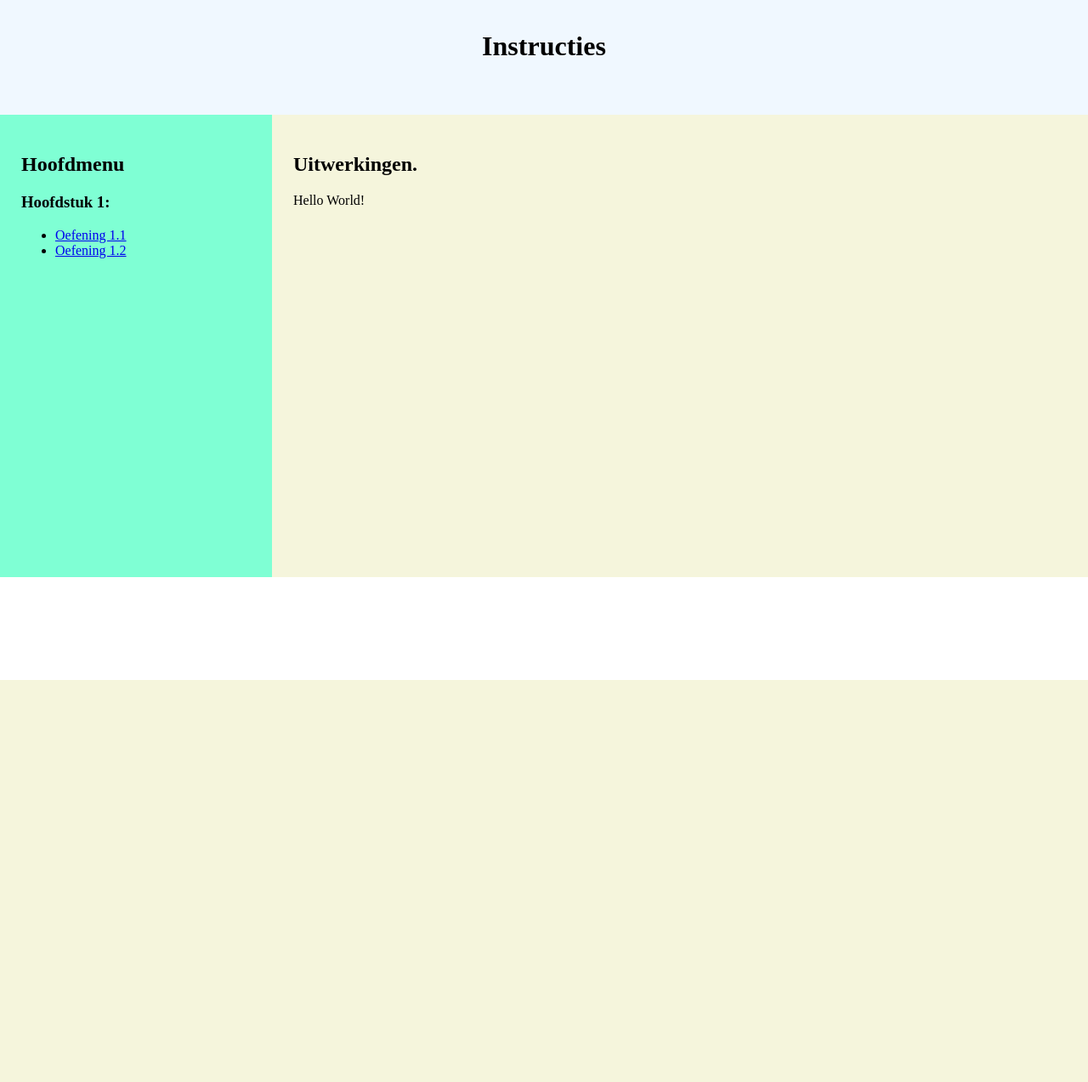
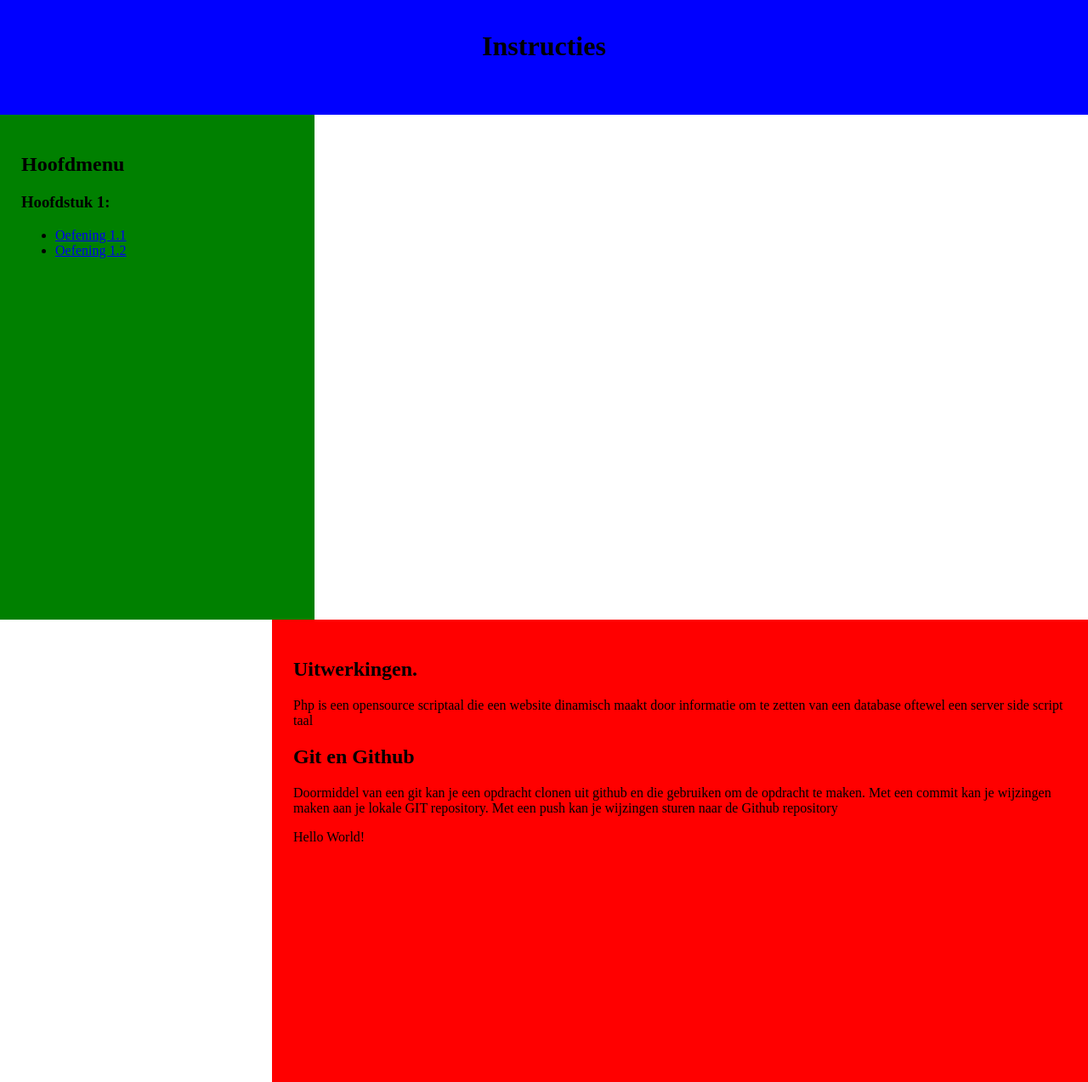
Before and after one commit to Sidvaneijndhoven/Projecten, a PHP site: page /Template/template.php in a window 1280 px wide. Shown: the whole page at 85% size. Before the commit the page ends 800 px from the top, so only its background shows below. Run offline with PHP 8.4, Linux system fonts and the light colour scheme.

Commit message:
T3_REA_Oefening_2_1”

```diff
--- a/Realiseren/Thema3/Template/styles/style.css
+++ b/Realiseren/Thema3/Template/styles/style.css
@@ -9,7 +9,7 @@ body {
 
 header
 {
-	background-color: aliceblue;
+	background-color: blue;
 	text-align: center;
 	height: 15%;
 	padding-top: 15px;
@@ -23,17 +23,17 @@ main
 
 main nav
 {
-	background-color: aquamarine;
+	background-color: green;
 	width: 25%;
 	float: left;
 	height: 85%;
-	box-sizing: border-box;
+	box-sizing: content-box;
 	padding: 25px;
 }
 
 main section
 {
-	background-color: beige;
+	background-color: red;
 	height: 85%;
 	float: right;
 	width: 75%;
--- a/Realiseren/Thema3/Template/template.php
+++ b/Realiseren/Thema3/Template/template.php
@@ -1,8 +1,8 @@
 <?php
 /**
- * User: S. Tudent
- * Date: Date
- * File: T3_REA_Oefening1.1.php
+ * User: sid van eijndhoven
+ * Date: 5-2-2024
+ * File: T3_REA_Oefening 2.1.php
  */
 ?>
 <!DOCTYPE html>
@@ -41,7 +41,19 @@
                 <h2>
                     Uitwerkingen.
                 </h2>
-
+                <?php
+                echo "<p> Php is een opensource scriptaal die een website dinamisch maakt door informatie om te zetten
+                van een database oftewel een server side script taal</p>"
+                ?>
+                <?php
+                   echo "<h1> Git en Github</h1>"
+                ?>
+                <?php
+                echo "<p> Doormiddel van een git kan je een opdracht clonen uit github en die gebruiken om de opdracht te maken.
+                        Met een commit kan je wijzingen maken aan je lokale GIT repository. Met een push kan je wijzingen sturen naar de Github repository
+                      </p>"
+                ?>
+                <!-- met echo kan je waardes naar de html sturen en kan je dus de text op de pagina zien. -->
                 <!-- Plaats je code / uitwerking hieronder -->
                 <p>
                     <?php
```
